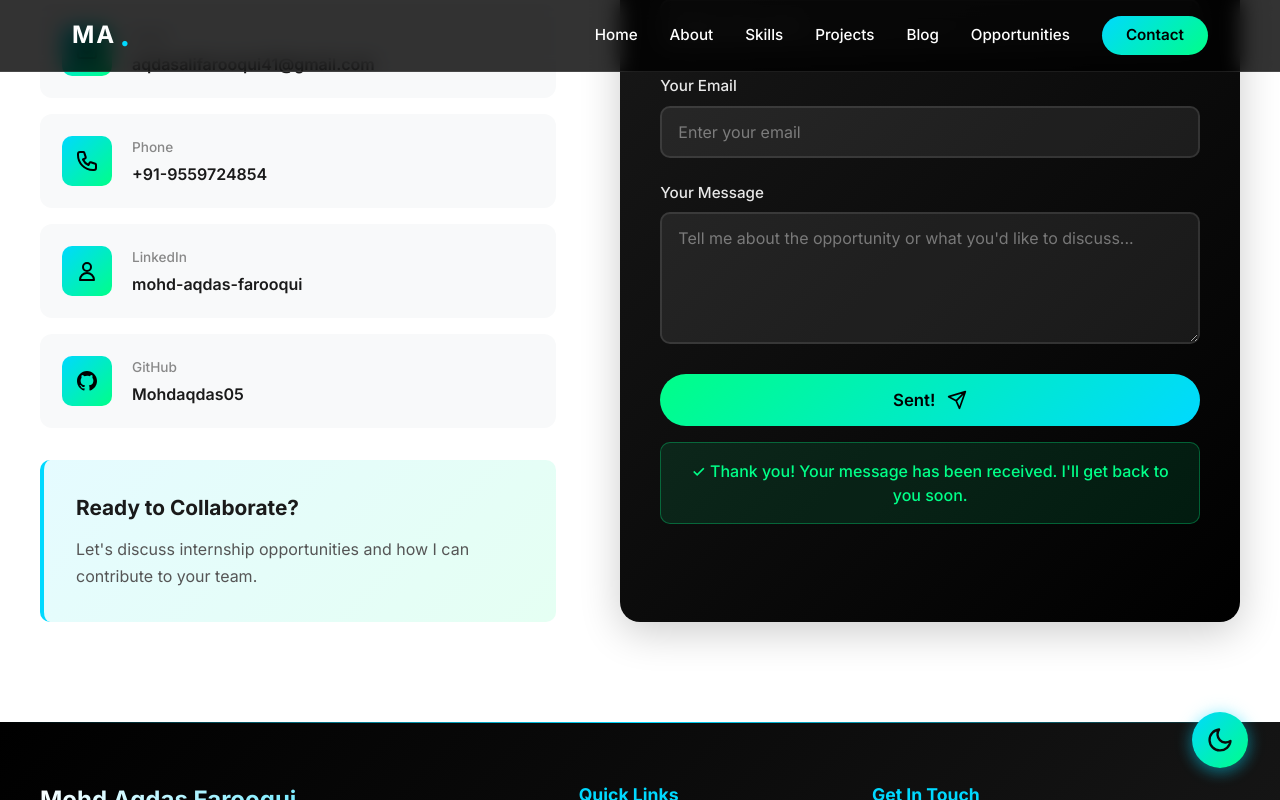
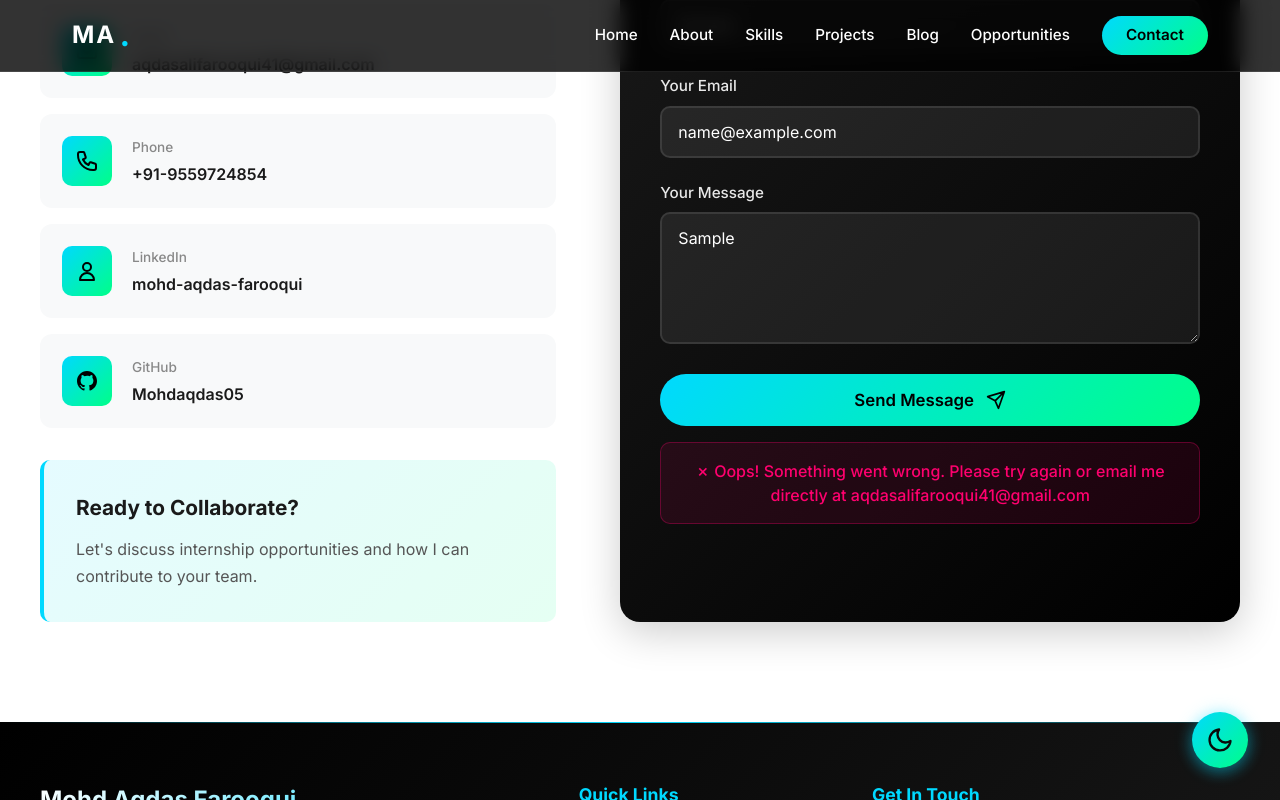
Before and after one commit to Mohdaqdas05/aqdas-portfolio-new, a React (Vite) app: page / in a window 1280 px wide. Both pictures are taken after typing "Sample", "name@example.com", "Sample" into the empty fields and a click on the button "Send Message". Shown: the part 7465-8265 px from the top of the page. Built offline with nearby package versions, Linux system fonts and the light colour scheme.

Commit message:
Connect contact form to email via Formspree - sends directly to aqdasalifarooqui41@gmail.com

```diff
--- a/src/components/Contact.css
+++ b/src/components/Contact.css
@@ -220,6 +220,30 @@
   color: #00ff88;
   text-align: center;
   font-weight: 500;
+  animation: fadeIn 0.3s ease;
+}
+
+.error-message {
+  margin-top: 1rem;
+  padding: 1rem;
+  background: rgba(255, 0, 110, 0.1);
+  border: 1px solid rgba(255, 0, 110, 0.3);
+  border-radius: 10px;
+  color: #ff006e;
+  text-align: center;
+  font-weight: 500;
+  animation: fadeIn 0.3s ease;
+}
+
+@keyframes fadeIn {
+  from {
+    opacity: 0;
+    transform: translateY(-10px);
+  }
+  to {
+    opacity: 1;
+    transform: translateY(0);
+  }
 }
 
 /* Tablet Responsiveness */
--- a/src/components/Contact.jsx
+++ b/src/components/Contact.jsx
@@ -17,15 +17,45 @@ const Contact = () => {
     });
   };
 
-  const handleSubmit = (e) => {
+  const handleSubmit = async (e) => {
     e.preventDefault();
-    // Simulate form submission
     setFormStatus('sending');
-    setTimeout(() => {
-      setFormStatus('success');
-      setFormData({ name: '', email: '', message: '' });
-      setTimeout(() => setFormStatus(''), 3000);
-    }, 1500);
+
+    try {
+      // Using Formspree - free email service
+      const response = await fetch('https://formspree.io/f/xanyawnd', {
+        method: 'POST',
+        headers: {
+          'Content-Type': 'application/json',
+        },
+        body: JSON.stringify({
+          name: formData.name,
+          email: formData.email,
+          message: formData.message,
+          _replyto: formData.email,
+          _subject: `Portfolio Contact: Message from ${formData.name}`,
+        }),
+      });
+
+      if (response.ok) {
+        setFormStatus('success');
+        setFormData({ name: '', email: '', message: '' });
+
+        // Track form submission in analytics
+        if (window.mobileAnalytics) {
+          window.mobileAnalytics.trackFormSubmit('contact_form', true);
+        }
+
+        setTimeout(() => setFormStatus(''), 5000);
+      } else {
+        setFormStatus('error');
+        setTimeout(() => setFormStatus(''), 5000);
+      }
+    } catch (error) {
+      console.error('Form submission error:', error);
+      setFormStatus('error');
+      setTimeout(() => setFormStatus(''), 5000);
+    }
   };
 
   const contactInfo = [
@@ -171,7 +201,13 @@ const Contact = () => {
 
               {formStatus === 'success' && (
                 <div className="success-message">
-                  ✓ Thank you! Your message has been received. I'll get back to you soon.
+                  ✓ Thank you! Your message has been sent to my email. I'll get back to you soon!
+                </div>
+              )}
+
+              {formStatus === 'error' && (
+                <div className="error-message">
+                  ✗ Oops! Something went wrong. Please try again or email me directly at aqdasalifarooqui41@gmail.com
                 </div>
               )}
             </form>
```
Also changed, not shown: 1 other file (tests, documents, lock files or other folders).
